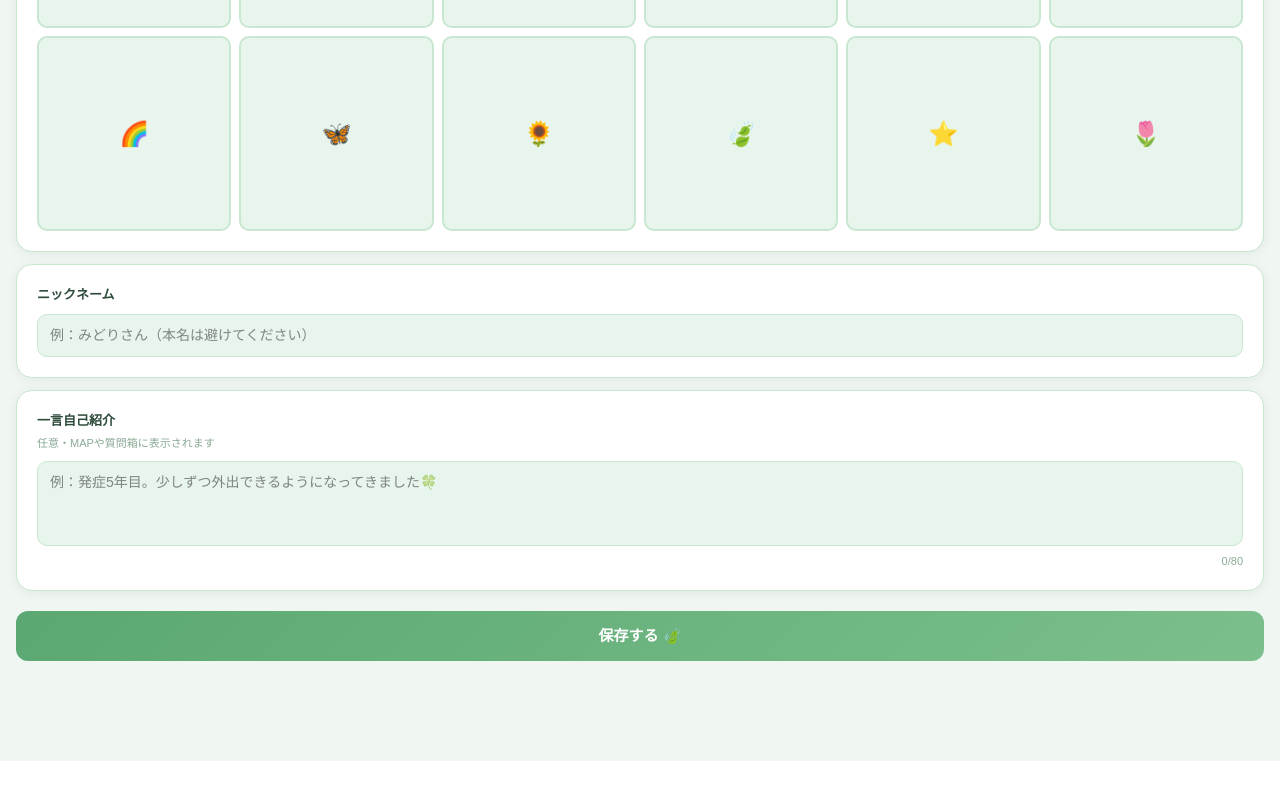
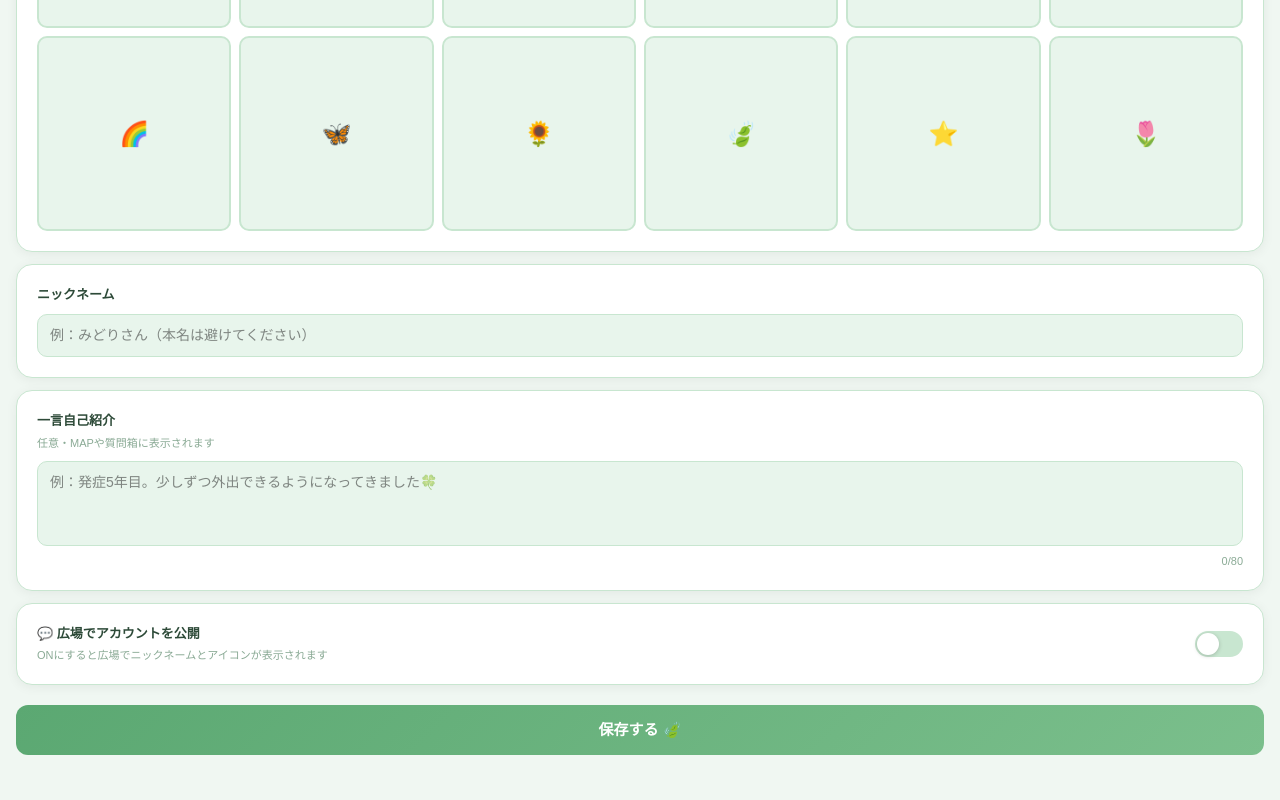
Before and after one commit to adosennsu8-netizen/paniiki, a Next.js app: page /profile-edit in a window 1280 px wide. Shown: the part 462-1262 px from the top of the page. Before the commit the page ends 1223 px from the top, so only its background shows below. Built offline with nearby package versions, Linux system fonts and the light colour scheme; no server answers; the database is empty; sample sign-in values are in the browser's storage.

Commit message:
feat: 広場アカウント公開設定追加

```diff
--- a/src/app/profile-edit/page.tsx
+++ b/src/app/profile-edit/page.tsx
@@ -13,6 +13,7 @@ export default function ProfileEditPage() {
   const [icon, setIcon] = useState("");
   const [imgSrc, setImgSrc] = useState("");
   const [bio, setBio] = useState("");
+  const [plazaPublic, setPlazaPublic] = useState(false);
   const [error, setError] = useState("");
   const [loading, setLoading] = useState(false);
   const [saved, setSaved] = useState(false);
@@ -27,6 +28,7 @@ export default function ProfileEditPage() {
       setIcon(data?.icon || "");
       setImgSrc(data?.imgSrc || "");
       setBio(data?.bio || "");
+      setPlazaPublic(data?.plazaPublic || false);
     });
     return () => unsub();
   }, []);
@@ -66,6 +68,7 @@ export default function ProfileEditPage() {
         icon: icon || "",
         imgSrc: imgSrc || "",
         bio: bio.trim(),
+        plazaPublic,
         updatedAt: serverTimestamp(),
       }, { merge: true });
       setSaved(true);
@@ -86,7 +89,6 @@ export default function ProfileEditPage() {
       </div>
 
       <div style={{ padding:"20px 16px 100px" }}>
-        {/* アイコン */}
         <div style={{ background:"#fff", borderRadius:16, padding:20, marginBottom:12, border:"1px solid #c8e6d0", boxShadow:"0 2px 12px rgba(0,0,0,0.06)" }}>
           <div style={{ fontSize:13, fontWeight:700, color:"#2d4a38", marginBottom:14 }}>アイコン</div>
           <div style={{ textAlign:"center", marginBottom:14 }}>
@@ -116,7 +118,6 @@ export default function ProfileEditPage() {
           </div>
         </div>
 
-        {/* ニックネーム */}
         <div style={{ background:"#fff", borderRadius:16, padding:20, marginBottom:12, border:"1px solid #c8e6d0", boxShadow:"0 2px 12px rgba(0,0,0,0.06)" }}>
           <div style={{ fontSize:13, fontWeight:700, color:"#2d4a38", marginBottom:10 }}>ニックネーム</div>
           <input
@@ -127,8 +128,7 @@ export default function ProfileEditPage() {
           />
         </div>
 
-        {/* 一言自己紹介 */}
-        <div style={{ background:"#fff", borderRadius:16, padding:20, marginBottom:20, border:"1px solid #c8e6d0", boxShadow:"0 2px 12px rgba(0,0,0,0.06)" }}>
+        <div style={{ background:"#fff", borderRadius:16, padding:20, marginBottom:12, border:"1px solid #c8e6d0", boxShadow:"0 2px 12px rgba(0,0,0,0.06)" }}>
           <div style={{ fontSize:13, fontWeight:700, color:"#2d4a38", marginBottom:4 }}>一言自己紹介</div>
           <div style={{ fontSize:11, color:"#8aaa95", marginBottom:10 }}>任意・MAPや質問箱に表示されます</div>
           <textarea
@@ -140,6 +140,19 @@ export default function ProfileEditPage() {
             style={{ width:"100%", border:"1.5px solid #c8e6d0", borderRadius:10, padding:"10px 12px", fontSize:14, background:"#e8f5ec", outline:"none", boxSizing:"border-box", resize:"none", fontFamily:"inherit" }}
           />
           <div style={{ textAlign:"right", fontSize:11, color:"#8aaa95" }}>{bio.length}/80</div>
+        </div>
+
+        <div style={{ background:"#fff", borderRadius:16, padding:20, marginBottom:20, border:"1px solid #c8e6d0", boxShadow:"0 2px 12px rgba(0,0,0,0.06)" }}>
+          <div style={{ display:"flex", alignItems:"center", justifyContent:"space-between" }}>
+            <div>
+              <div style={{ fontSize:13, fontWeight:700, color:"#2d4a38" }}>💬 広場でアカウントを公開</div>
+              <div style={{ fontSize:11, color:"#8aaa95", marginTop:4 }}>ONにすると広場でニックネームとアイコンが表示されます</div>
+            </div>
+            <div onClick={() => setPlazaPublic(p => !p)}
+              style={{ width:48, height:26, borderRadius:13, background:plazaPublic?"#5ba872":"#c8e6d0", cursor:"pointer", position:"relative", transition:"background 0.2s", flexShrink:0 }}>
+              <div style={{ width:22, height:22, borderRadius:"50%", background:"#fff", position:"absolute", top:2, left:plazaPublic?24:2, transition:"left 0.2s", boxShadow:"0 1px 4px rgba(0,0,0,0.2)" }}/>
+            </div>
+          </div>
         </div>
 
         {error && (
```
Lines whose indentation alone changed are shown as unchanged.
